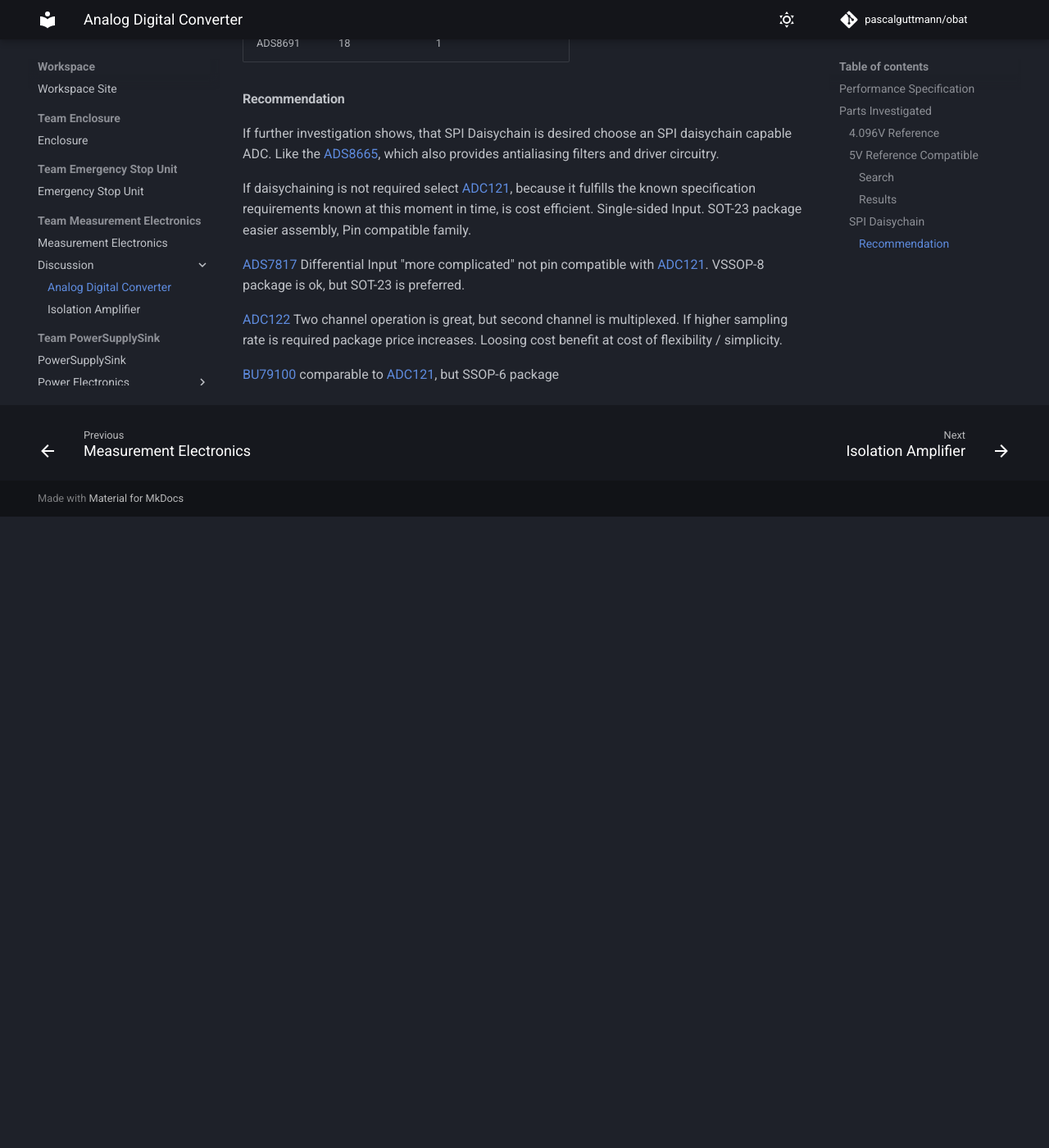
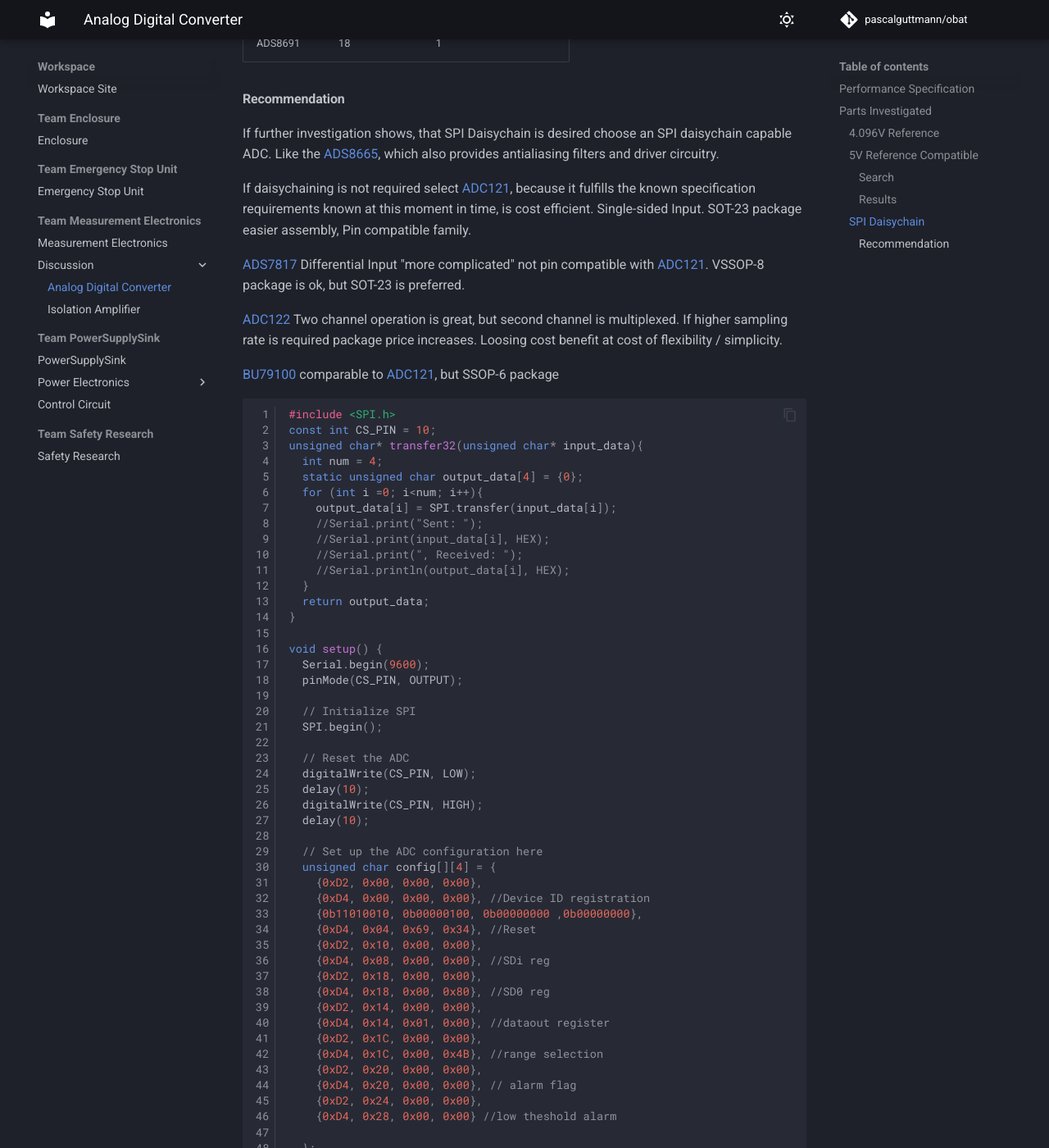
Before and after one commit to pascalguttmann/obat, an MkDocs documentation site: the page built from docs/workspace/meas/discuss/adc.md, in a window 1280 px wide and 1400 px high, scrolled down 1870 px. Shown: the whole window at 82% size. Built offline with MkDocs 1.6.1 and Material for MkDocs 9.7.7, drawn with Linux system fonts in a browser that asks for light colours; comment, search, counter and statistics services are not loaded; before the commit the page ends 2500 px from its top, so only the background shows below that; some of the changed text lies outside the part shown.

Commit message:
Audrino code to ADC/diss

````diff
--- a/docs/workspace/meas/discuss/adc.md
+++ b/docs/workspace/meas/discuss/adc.md
@@ -82,6 +82,100 @@
 
 [BU79100] comparable to [ADC121], but SSOP-6 package
 
+```c
+#include <SPI.h>
+const int CS_PIN = 10;
+unsigned char* transfer32(unsigned char* input_data){
+  int num = 4;
+  static unsigned char output_data[4] = {0};
+  for (int i =0; i<num; i++){
+    output_data[i] = SPI.transfer(input_data[i]);
+    //Serial.print("Sent: ");
+    //Serial.print(input_data[i], HEX);
+    //Serial.print(", Received: ");
+    //Serial.println(output_data[i], HEX);
+  }
+  return output_data;
+}
+
+void setup() {
+  Serial.begin(9600);
+  pinMode(CS_PIN, OUTPUT);
+
+  // Initialize SPI
+  SPI.begin();
+
+  // Reset the ADC
+  digitalWrite(CS_PIN, LOW);
+  delay(10);
+  digitalWrite(CS_PIN, HIGH);
+  delay(10);
+
+  // Set up the ADC configuration here
+  unsigned char config[][4] = {
+    {0xD2, 0x00, 0x00, 0x00},
+    {0xD4, 0x00, 0x00, 0x00}, //Device ID registration
+    {0b11010010, 0b00000100, 0b00000000 ,0b00000000},
+    {0xD4, 0x04, 0x69, 0x34}, //Reset
+    {0xD2, 0x10, 0x00, 0x00},
+    {0xD4, 0x08, 0x00, 0x00}, //SDi reg
+    {0xD2, 0x18, 0x00, 0x00},
+    {0xD4, 0x18, 0x00, 0x80}, //SD0 reg
+    {0xD2, 0x14, 0x00, 0x00},
+    {0xD4, 0x14, 0x01, 0x00}, //dataout register
+    {0xD2, 0x1C, 0x00, 0x00},
+    {0xD4, 0x1C, 0x00, 0x4B}, //range selection
+    {0xD2, 0x20, 0x00, 0x00},
+    {0xD4, 0x20, 0x00, 0x00}, // alarm flag
+    {0xD2, 0x24, 0x00, 0x00},
+    {0xD4, 0x28, 0x00, 0x00} //low theshold alarm
+
+  };
+ SPI.beginTransaction(SPISettings(1000000, MSBFIRST, SPI_MODE0));
+ digitalWrite(CS_PIN, LOW);
+ for(int i = 0; i < sizeof(config)/sizeof(config[0]); i++){
+    transfer32(config[i]);
+  }
+ digitalWrite(CS_PIN, HIGH);
+ SPI.endTransaction();
+}
+
+void loop() {
+  digitalWrite(CS_PIN, LOW);
+
+  unsigned char read_cmd[4] = {
+    0x48, 0x0A, 0x00, 0x00
+  };
+
+
+
+  //tranfer read cmd
+  unsigned char  read1[4] = {0x00};
+
+  // read first register
+  unsigned char temp_cmd[4] = {0x00, 0x00, 0x00, 0x00};
+  unsigned char * temp = transfer32(temp_cmd);
+
+  memcpy(read1, temp, 4);
+  digitalWrite(CS_PIN, HIGH);
+  SPI.endTransaction();
+  unsigned short adc_value = 0;
+  adc_value = ((unsigned short)(read1[1]) >> 4);
+  adc_value |= ((unsigned short)(read1[0]) << 4);
+
+
+  for(int i = 0; i < 4; i++) {
+    //Serial.print("Byte ");
+    //Serial.print(i);
+    //Serial.print(": ");
+    //Serial.println(read1[i], HEX);
+  }
+  //Serial.print("ADC Value: ");
+  Serial.println(adc_value, DEC);
+  delay(100); // Delay between readings
+}
+```
+
 [ADS7038 datasheet]: https://www.ti.com/lit/ds/symlink/ads7038.pdf?ts=1713952903321&ref_url=https%253A%252F%252Fwww.google.com%252F
 [MAX1142 datasheet]: https://www.analog.com/en/products/max1143.html
 [LTC2308 datasheet]: https://www.analog.com/media/en/technical-documentation/data-sheets/2308fc.pdf
````
